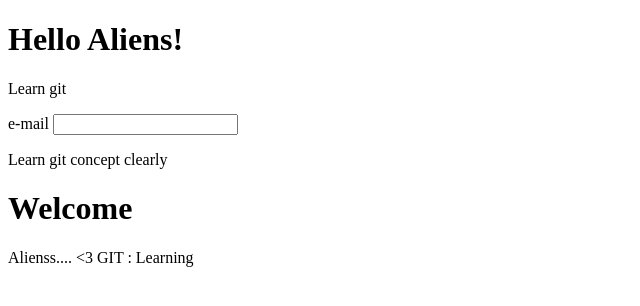
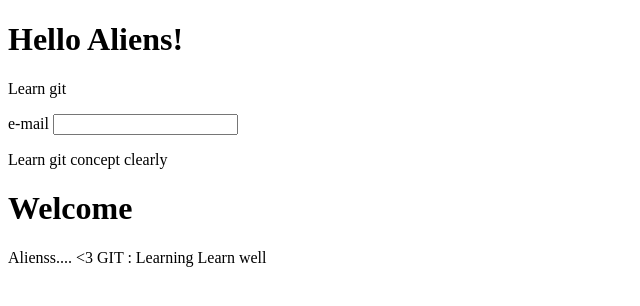
Before and after one commit to nashrin23/EOLO, a plain HTML site: page index.html in a window 1280 px wide. Shown: the full height of the page, 0-640 px from the left. Drawn offline with Linux system fonts and the light colour scheme.

Commit message:
added  regarts

```diff
--- a/index.html
+++ b/index.html
@@ -16,5 +16,6 @@
         <h1>Welcome</h1>
         Alienss.... <3
         GIT : Learning
+        Learn well
     </body>
 </html>
```
